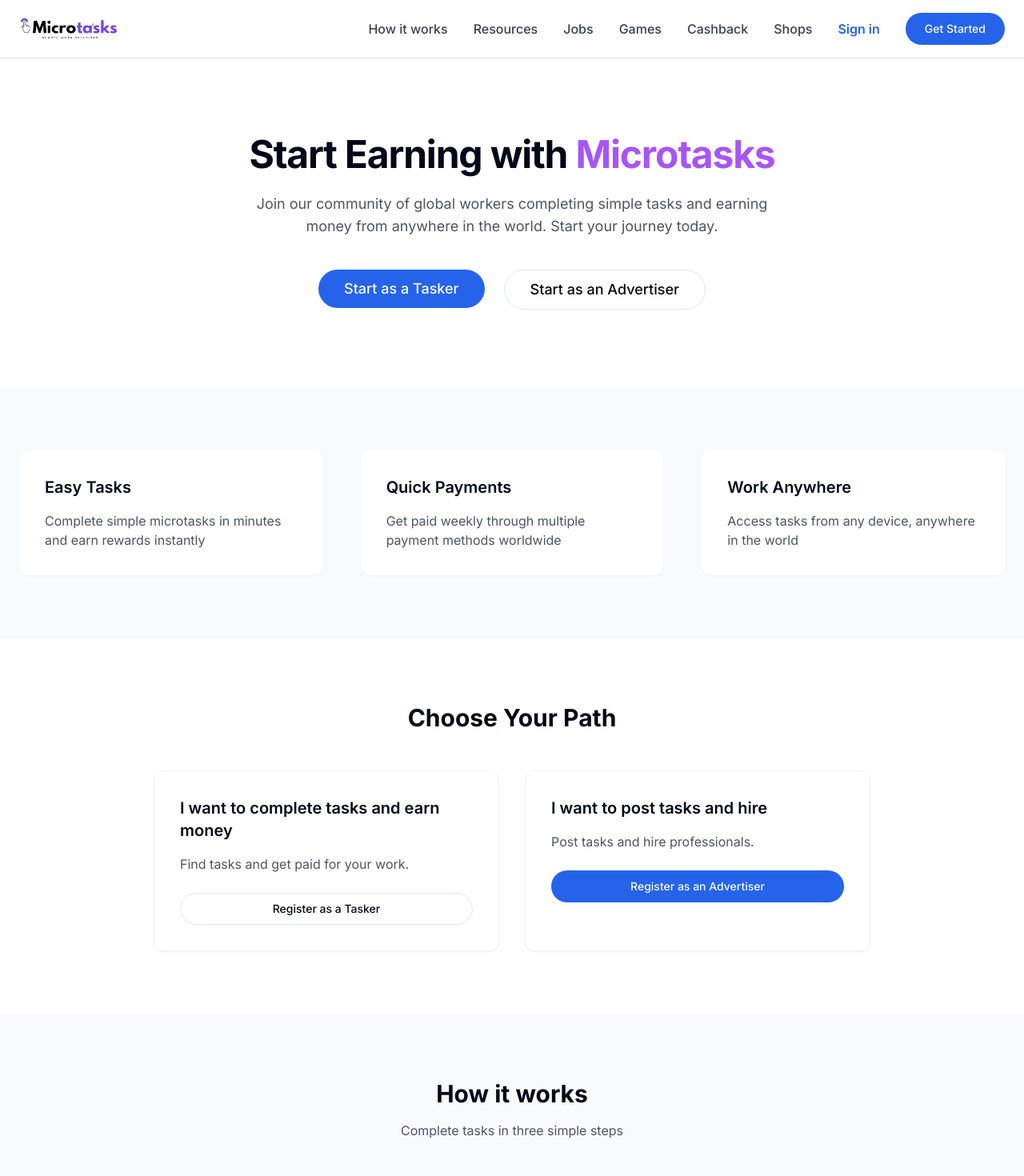
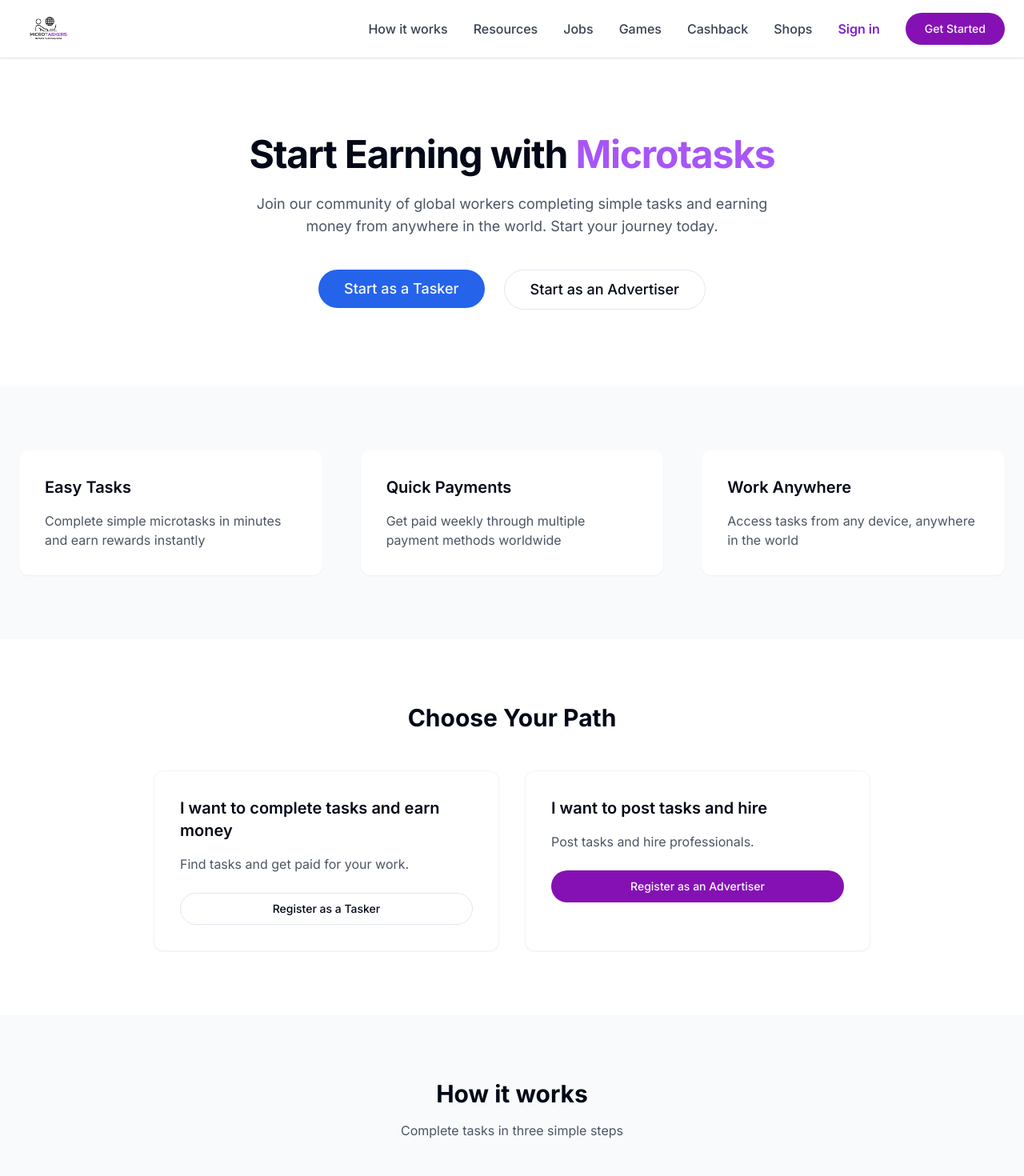
Before and after one commit to Manusosi/microtaskers, a React (Vite) app: page / in a window 1280 px wide. Shown: the top 1470 px of the page at 80% size. Built offline with nearby package versions, Linux system fonts and the light colour scheme.

Commit message:
Update header and logo
- Make header sticky on all pages except dashboards.
- Update logo image.
- Change button colors to #8511b4.

```diff
--- a/src/pages/Index.tsx
+++ b/src/pages/Index.tsx
@@ -4,12 +4,12 @@ import { Link } from "react-router-dom";
 const Index = () => {
   return (
     <div className="min-h-screen bg-white">
-      {/* Navigation - Updated to match Paidwork style */}
-      <nav className="border-b shadow-sm">
+      {/* Navigation - Updated with sticky header */}
+      <nav className="sticky top-0 z-50 border-b shadow-sm bg-white">
         <div className="container mx-auto px-6 py-4">
           <div className="flex items-center justify-between">
             <Link to="/" className="flex items-center space-x-2">
-              <img src="/lovable-uploads/2a22e28a-d71d-4614-a4da-c1aafafb3bef.png" alt="Microtasks Logo" className="h-8" />
+              <img src="/lovable-uploads/6ec07fee-6c66-486f-8b0f-1f56b48602f0.png" alt="Microtaskers Logo" className="h-8" />
             </Link>
             <div className="flex items-center space-x-8">
               <Link to="/how-it-works" className="text-gray-700 hover:text-gray-900 font-medium">How it works</Link>
@@ -18,9 +18,9 @@ const Index = () => {
               <Link to="/games" className="text-gray-700 hover:text-gray-900 font-medium">Games</Link>
               <Link to="/cashback" className="text-gray-700 hover:text-gray-900 font-medium">Cashback</Link>
               <Link to="/shops" className="text-gray-700 hover:text-gray-900 font-medium">Shops</Link>
-              <Link to="/login" className="text-blue-600 hover:text-blue-700 font-semibold">Sign in</Link>
+              <Link to="/login" className="text-purple-700 hover:text-purple-800 font-semibold">Sign in</Link>
               <Link to="/signup">
-                <Button className="bg-blue-600 hover:bg-blue-700 rounded-full px-6">Get Started</Button>
+                <Button className="bg-[#8511b4] hover:bg-[#7a0fa6] rounded-full px-6">Get Started</Button>
               </Link>
             </div>
           </div>
@@ -85,7 +85,7 @@ const Index = () => {
             <h3 className="text-xl font-semibold mb-4">I want to post tasks and hire</h3>
             <p className="text-gray-600 mb-6">Post tasks and hire professionals.</p>
             <Link to="/signup/advertiser">
-              <Button className="w-full bg-blue-600 hover:bg-blue-700 rounded-full">Register as an Advertiser</Button>
+              <Button className="w-full bg-[#8511b4] hover:bg-[#7a0fa6] rounded-full">Register as an Advertiser</Button>
             </Link>
           </div>
         </div>
--- a/src/pages/Signup.tsx
+++ b/src/pages/Signup.tsx
@@ -98,10 +98,10 @@ const Signup = () => {
 
   return (
     <div className="min-h-screen bg-gray-50 flex flex-col">
-      <nav className="border-b bg-white">
+      <nav className="sticky top-0 z-50 border-b bg-white">
         <div className="container mx-auto px-4 py-4">
           <Link to="/" className="flex items-center space-x-2">
-            <img src="/lovable-uploads/2a22e28a-d71d-4614-a4da-c1aafafb3bef.png" alt="Microtasks Logo" className="h-8" />
+            <img src="/lovable-uploads/6ec07fee-6c66-486f-8b0f-1f56b48602f0.png" alt="Microtaskers Logo" className="h-8" />
           </Link>
         </div>
       </nav>
@@ -200,7 +200,7 @@ const Signup = () => {
 
               <Button
                 type="submit"
-                className="w-full bg-purple-500 hover:bg-purple-600"
+                className="w-full bg-[#8511b4] hover:bg-[#7a0fa6]"
                 disabled={loading}
               >
                 {loading ? "Creating Account..." : "Create Account"}
@@ -208,7 +208,7 @@ const Signup = () => {
 
               <p className="text-center text-sm text-gray-600">
                 Already have an account?{" "}
-                <Link to="/login" className="text-purple-500 hover:underline">
+                <Link to="/login" className="text-[#8511b4] hover:text-[#7a0fa6]">
                   Login
                 </Link>
               </p>
```
Also changed, not shown: public/lovable-uploads/6ec07fee-6c66-486f-8b0f-1f56b48602f0.png (added).
